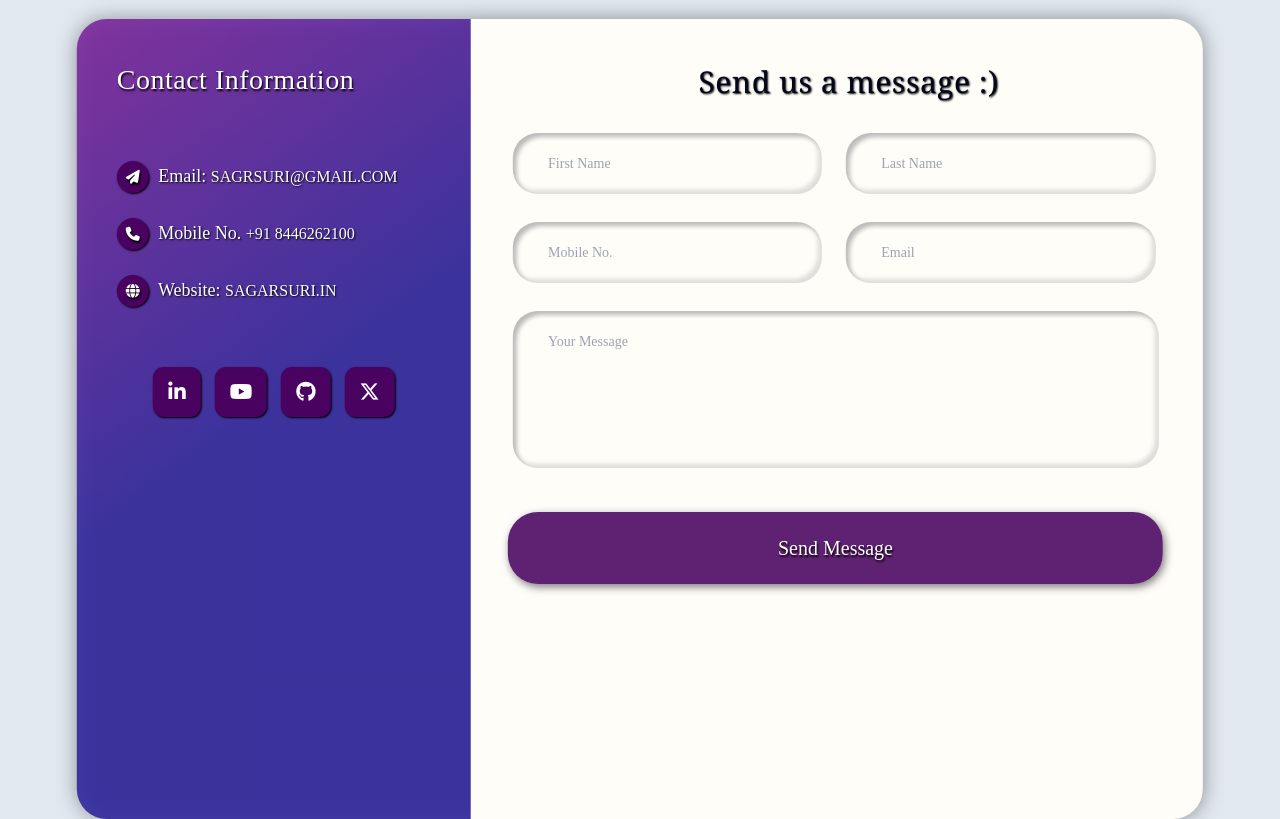
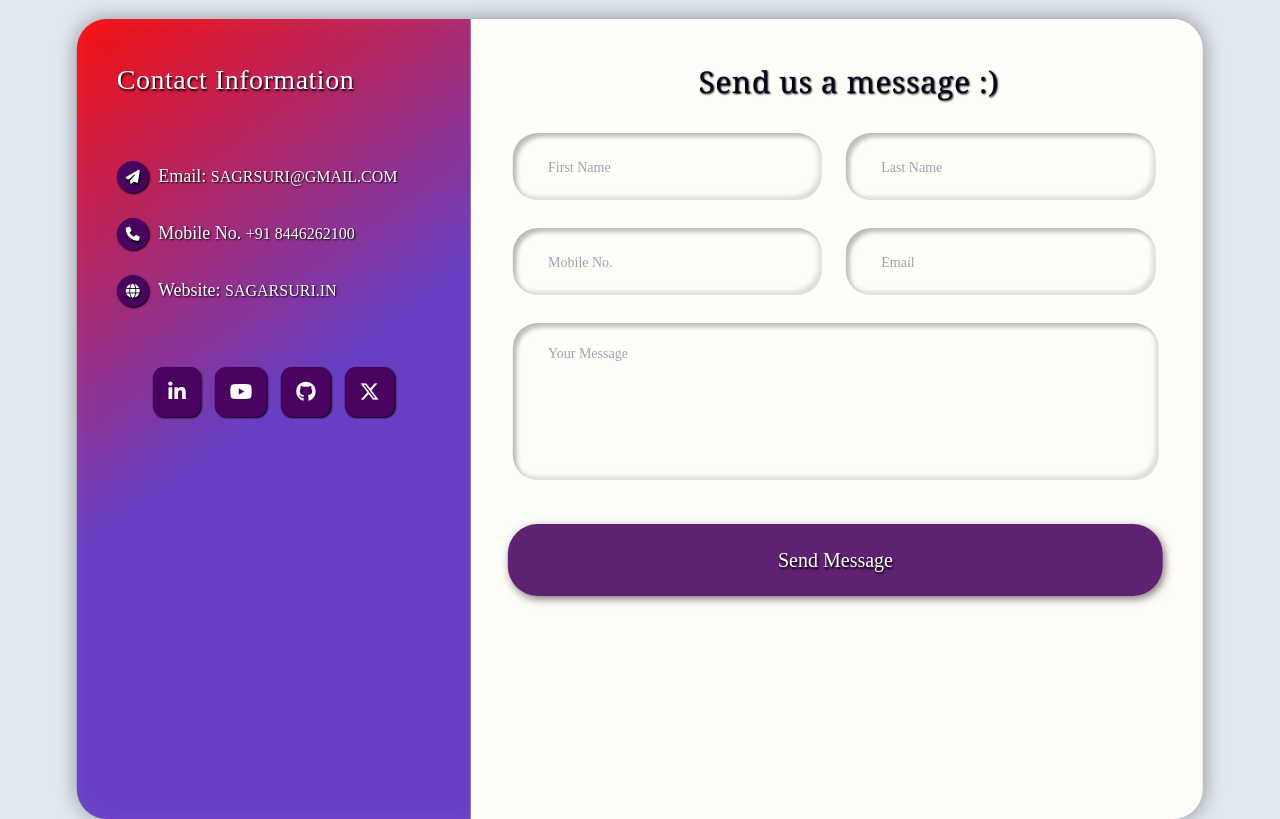
Before and after one commit to SagrSuri/SAGARSURI.IN, a plain HTML site: page Assets/HTML/contact.html in a window 1280 px wide. Shown: the part 86-905 px from the top of the page. Drawn offline with Linux system fonts and the light colour scheme.

Commit message:
contactUpdated

```diff
--- a/Assets/HTML/contact.html
+++ b/Assets/HTML/contact.html
@@ -150,7 +150,7 @@ body {
     float: left;
     display: block;
     border-radius: 30px 0px 0px 30px;
-    background: linear-gradient(144deg, rgba(126, 39, 156, 0.9) 0%, rgba(49, 39, 157, 0.9) 49%);
+    background: linear-gradient(144deg, #ff0101e6 0%, #6335c7e6 49%);
     color: #fff;
 }
 
@@ -257,11 +257,11 @@ body {
 
 .form-fields input,
 .form-fields textarea {
-    text-transform: uppercase;
+    /* text-transform:capitalize; */
     border: none;
     outline: none;
     background: none;
-    font-size: 14px;
+    font-size: 18px;
     color: #00031b;
     padding: 20px 10px 20px 5px;
     width: 100%;
@@ -416,7 +416,7 @@ body {
             <section id="section-wrapper">
 
                 <div class="box-wrapper">
-                    <div class="info-wrap">
+                    <div class="info-wrap dark:w-35 dark:h-screen dark:p-10 dark:float-left dark:block dark:rounded-l-3xl dark:bg-gradient-to-br dark:from-blue-600 dark:via-[#6335c7e6] dark:to-purple-800 dark:text-white">
                         <h2 class="info-title">Contact Information</h2>
 
                         <ul class="info-details">
@@ -452,7 +452,7 @@ body {
                             </li>
                         </ul>
                     </div>
-                    <div class="form-wrap dark:bg-slate-950 dark:border-[1px] dark:border-solid dark:border-green-800">
+                    <div class="form-wrap dark:bg-slate-800 dark:border-[1px] dark:border-solid dark:border-green-800">
                         <form name="submit-to-google-sheet" autocomplete="off" onsubmit="return validateEmail()">
                             <div>
                                 <h2 class="form-title">Send us a message :)</h2>
```
Also changed, not shown: src/output.css.
